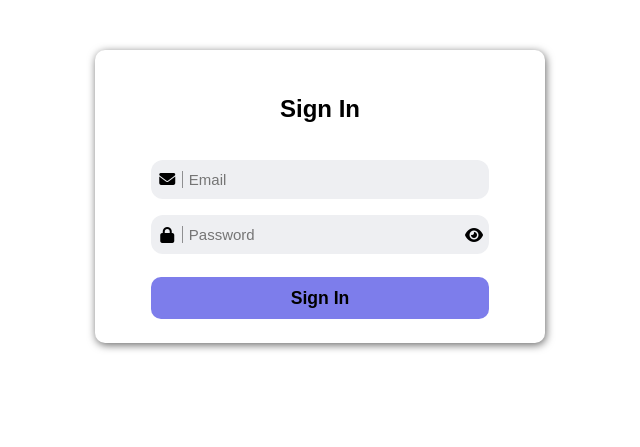
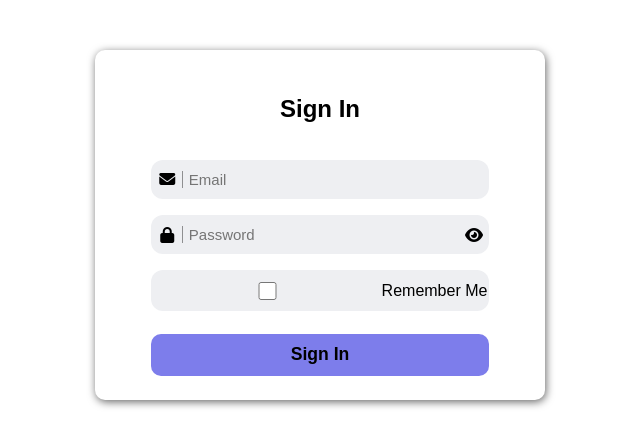
Before and after one commit to AndreasEdo/Mid-Project-LnT-BackEnd, a PHP site: page /login.php in a window 1280 px wide. Shown: the top 447 px of the page, without its empty margins (320-960 px from the left). Run offline with PHP 8.4, Linux system fonts and the light colour scheme.

Commit message:
Update fitur remember me

```diff
--- a/view/login.php
+++ b/view/login.php
@@ -10,7 +10,14 @@ if (isset($_SESSION['errors'])) {
 $lc = new LoginController();
 
 if(isset($_POST['signin'])){
-  $lc->login($_POST);
+  $rememberMe = isset($_POST['rememberMe']) ? true : false;
+  $lc->login($_POST, $rememberMe);
+}
+
+// Check if there's a cookie for remembering the user
+if (isset($_COOKIE['remember_user'])) {
+  $userData = json_decode($_COOKIE['remember_user'], true);
+  $lc->login($userData, true);
 }
 ?>
 
@@ -61,6 +68,10 @@ if(isset($_POST['signin'])){
         }
         ?>
       </div>
+      <div class="input-group">
+        <input type="checkbox" name="rememberMe" id="rememberMe">
+        <label for="rememberMe">Remember Me</label>
+      </div>
       <input type="submit" class="btn" value="Sign In" name="signin">
     </form>
   </div>
```
